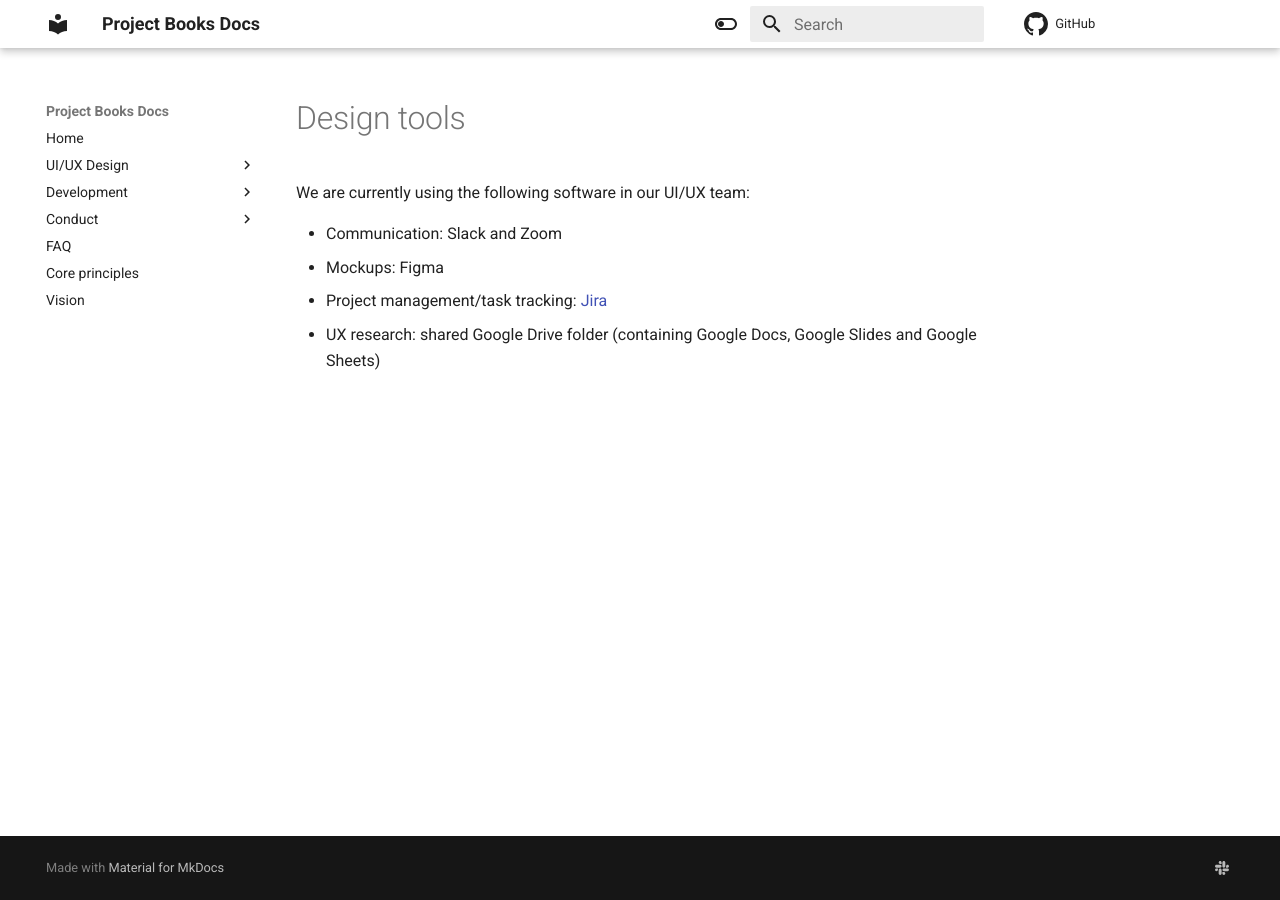
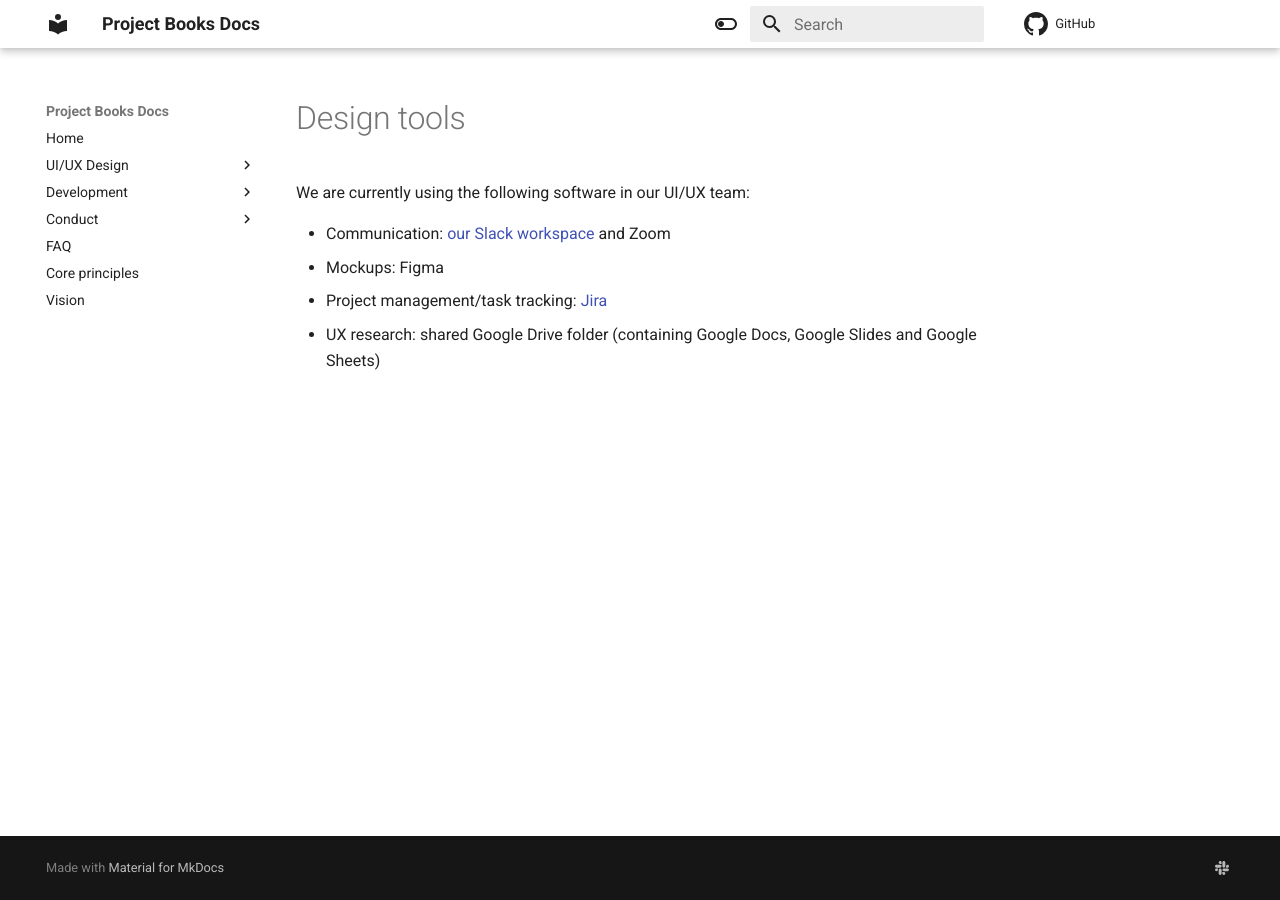
Before and after one commit to Project-Books/project-books.github.io, an MkDocs documentation site: the page built from docs/design/design-tools.md, in a window 1280 px wide. Built offline with MkDocs 1.6.1 and Material for MkDocs 9.7.7, drawn with Linux system fonts in a browser that asks for light colours.

Commit message:
Add link to Slack workspace

```diff
--- a/docs/design/design-tools.md
+++ b/docs/design/design-tools.md
@@ -1,6 +1,6 @@
 We are currently using the following software in our UI/UX team:
 
-- Communication: Slack and Zoom
+- Communication: [our Slack workspace](https://join.slack.com/t/teambookproject/shared_invite/zt-punc8os7-Iz9PTCAkYcO_0S~XwtO5_A) and Zoom
 - Mockups: Figma
 - Project management/task tracking: [Jira](https://www.atlassian.com/software/jira)
 - UX research: shared Google Drive folder (containing Google Docs, Google Slides and Google Sheets)
```
